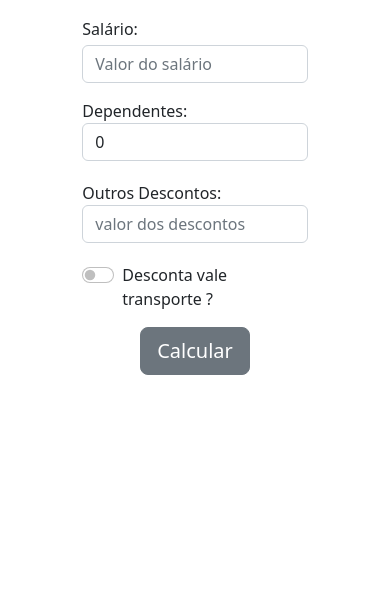
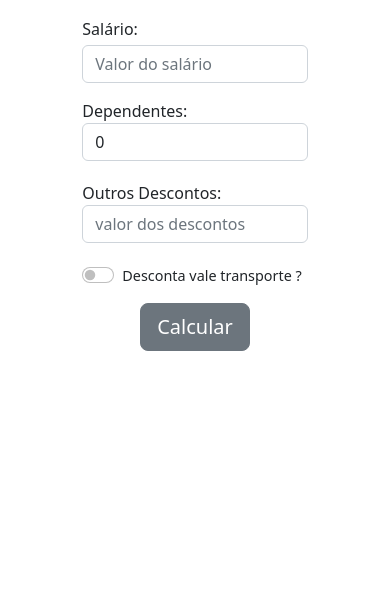
Before and after one commit to brunojyyh/sua_folha_facil_app, a plain HTML site: page index.html in a window 390 px wide. Shown: the part 133-746 px from the top of the page. Drawn offline with nearby package versions, Linux system fonts and the light colour scheme; files that its build step writes are made by us from their sources.

Commit message:
version 1.3

```diff
--- a/assets/css/style.css
+++ b/assets/css/style.css
@@ -157,4 +157,7 @@ body {
     border-spacing: 0px !important ;
 
 }
+.fonte_tratada {
+    font-size:0.90rem !important
 }
+}
--- a/index.html
+++ b/index.html
@@ -64,7 +64,7 @@
           </div>
           <div class="form-check form-switch m-3">
             <input class="form-check-input" type="checkbox" role="switch" id="flexSwitchCheckDefault">
-            <label class="form-check-labe fs-6" for="flexSwitchCheckDefault">Desconta vale transporte ?</label>
+            <label class="form-check-labe fs-6 fonte_tratada" for="flexSwitchCheckDefault">Desconta vale transporte ?</label>
           </div>
 
 
```
